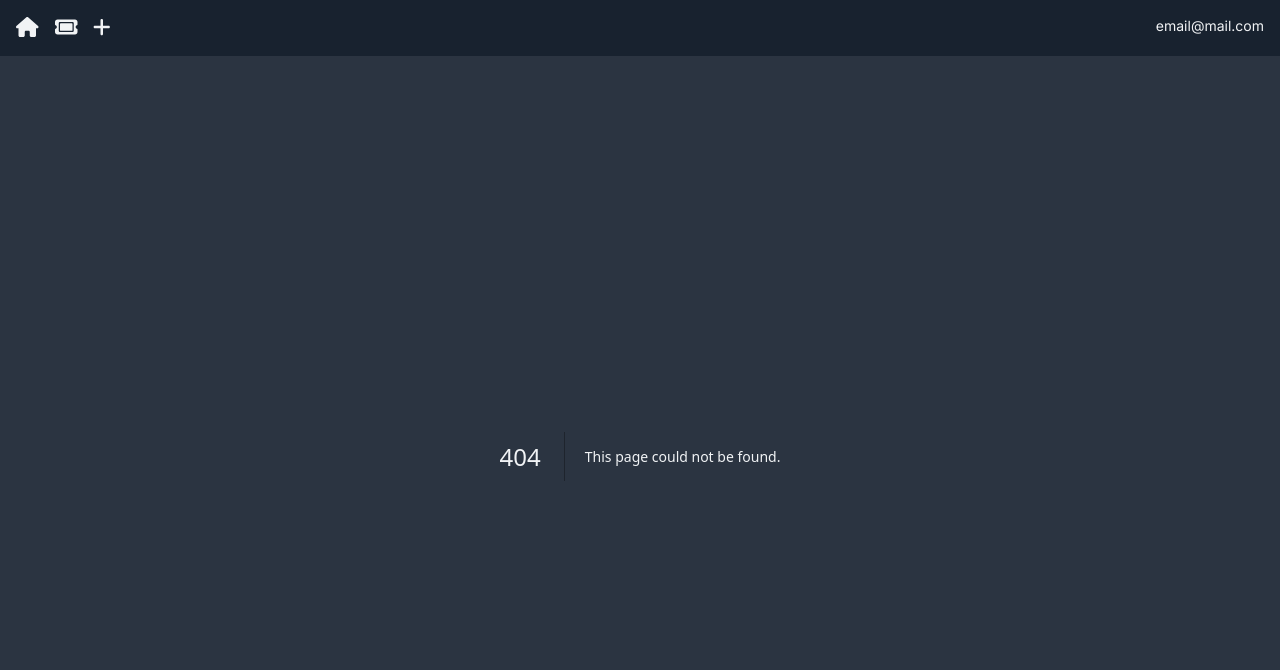
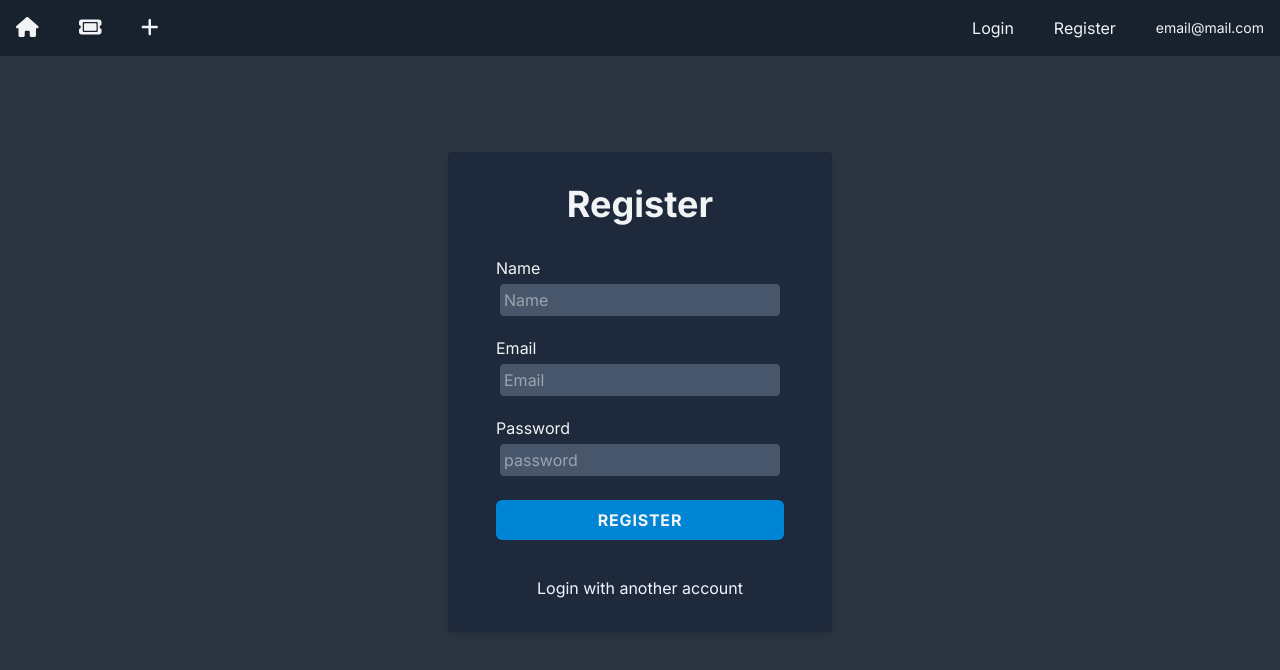
Before and after one commit to AdamDjo/TicketingApp, a Next.js app: page /register in a window 1280 px wide. Before the commit this address had no page. Shown: the top 670 px of the page. Built offline with nearby package versions, Linux system fonts and the light colour scheme.

Commit message:
add form register

```diff
--- a/app/(components)/Nav.tsx
+++ b/app/(components)/Nav.tsx
@@ -7,7 +7,7 @@ import React from 'react';
 const Nav = () => {
   return (
     <nav className="flex justify-between bg-nav p-4">
-      <div className="flex items-center space-x-4">
+      <div className="flex items-center space-x-10">
         <Link href="/">
           <FontAwesomeIcon icon={faHome} className="icon"></FontAwesomeIcon>
         </Link>
@@ -18,8 +18,10 @@ const Nav = () => {
           <FontAwesomeIcon icon={faPlus} className="icon" />
         </Link>
       </div>
-      <div>
-        <p className="text-default-text">email@mail.com</p>
+      <div className="text-default-text flex items-center space-x-10">
+        <Link href="/login">Login</Link>
+        <Link href="/register">Register</Link>
+        <p className="">email@mail.com</p>
       </div>
     </nav>
   );
--- a/app/(models)/Ticket.tsx
+++ b/app/(models)/Ticket.tsx
@@ -1,8 +1,7 @@
 import { TicketType } from '@/types/ticket.type';
 import mongoose, { Schema, Model } from 'mongoose';
 import connectDB from '../utils/db';
-// Connect to MongoDB
-connectDB();
+
 const ticketSchema = new Schema<TicketType>(
   {
     title: String,
--- a/app/(models)/User.tsx
+++ b/app/(models)/User.tsx
@@ -1,8 +1,7 @@
 import mongoose, { Schema, Model } from 'mongoose';
 import connectDB from '../utils/db';
 import { UserType } from '@/types/user.types';
-// Connect to MongoDB
-connectDB();
+
 const userSchema = new Schema<UserType>(
   {
     name: String,
--- a/app/about/page.tsx
+++ /dev/null
@@ -1,9 +0,0 @@
-const About = () => {
-  return (
-    <main className={`pb-14 mt-28 max-w-[800px] mx-auto`}>
-      <h1 className="font-bold text-3xl mb-4">Welcome to my about page</h1>
-      <p>Learn more about my blog here</p>
-    </main>
-  );
-};
-export default About;
--- a/app/api/Tickets/[id]/route.tsx
+++ b/app/api/Tickets/[id]/route.tsx
@@ -8,6 +8,7 @@ export async function DELETE(
   { params }: any
 ): Promise<NextResponse<{ message: string }>> {
   try {
+    await connectDB();
     const { id } = params;
     await TicketModel.findByIdAndDelete(id);
     return NextResponse.json({ message: 'Ticket Deleted' }, { status: 200 });
@@ -23,6 +24,7 @@ export async function GET(
   NextResponse<{ foundTicket: TicketType | null } | { message: string }>
 > {
   try {
+    await connectDB();
     const { id } = params;
     const foundTicket = await TicketModel.findOne({ _id: id });
     return NextResponse.json({ foundTicket }, { status: 200 });
--- a/app/api/Tickets/route.tsx
+++ b/app/api/Tickets/route.tsx
@@ -1,4 +1,5 @@
 import TicketModel from '@/app/(models)/Ticket';
+import connectDB from '@/app/utils/db';
 
 import { TicketType } from '@/types/ticket.type';
 
@@ -9,6 +10,7 @@ export async function POST(
   req: any
 ): Promise<NextResponse<{ message: string }>> {
   try {
+    await connectDB();
     const body = await req.json();
     const ticketData: TicketType = body.formData;
     await TicketModel.create(ticketData);
@@ -27,6 +29,7 @@ export async function GET(): Promise<
   NextResponse<{ tickets: TicketType[] } | { message: string }>
 > {
   try {
+    await connectDB();
     const tickets = await TicketModel.find();
 
     return NextResponse.json({ tickets }, { status: 200 });
--- a/app/api/Users/route.tsx
+++ b/app/api/Users/route.tsx
@@ -2,10 +2,13 @@ import { NextResponse } from 'next/server';
 import { UserType } from '../../../types/user.types';
 import UserModel from '@/app/(models)/User';
 import bcrypt from 'bcrypt';
+import connectDB from '@/app/utils/db';
 
 //Create user
 export async function POST(req: any) {
   try {
+    await connectDB(); // Connect to MongoDB
+
     const body = await req.json();
     const userData = body;
 
--- /dev/null
+++ b/app/login/page.tsx
@@ -0,0 +1,7 @@
+import React from 'react';
+
+const Login = () => {
+  return <div>page</div>;
+};
+
+export default Login;
--- a/app/page.tsx
+++ b/app/page.tsx
@@ -1,7 +1,7 @@
 import React from 'react';
 
 const page = () => {
-  return <div>home</div>;
+  return <div className="">home</div>;
 };
 
 export default page;
--- /dev/null
+++ b/app/register/page.tsx
@@ -0,0 +1,91 @@
+'use client';
+import Link from 'next/link';
+import { useRouter } from 'next/navigation';
+import React, { useState } from 'react';
+
+const Register = () => {
+  const [error, setError] = useState('');
+  const router = useRouter();
+  const handleSubmit = async (e: any) => {
+    e.preventDefault();
+    const name = e.target[0].value;
+    const email = e.target[1].value;
+    const password = e.target[2].value;
+    /*add validation there*/
+    if (!email || !password) {
+      return;
+    }
+    try {
+      const res = await fetch('/api/Users', {
+        method: 'POST',
+        headers: {
+          'Content-Type': 'appilication/json',
+        },
+        body: JSON.stringify({
+          name,
+          email,
+          password,
+        }),
+      });
+
+      if (res.status === 400) {
+        setError('All fields are required');
+        console.log('All fields are required');
+      }
+      if (res.status === 409) {
+        setError('Email already registred');
+        console.log('email registred');
+      }
+
+      if (res.status === 200) {
+        router.push('/login');
+        // router.refresh();
+      }
+    } catch (error) {
+      console.log('form of register not submited');
+    }
+  };
+
+  return (
+    <div className="flex min-h-screen flex-col items-center justify-between p-24">
+      <div className="bg-slate-800 p-8 rounded shadow-md w-96">
+        <h1 className="text-center">Register</h1>
+        <form className="flex flex-col" onSubmit={handleSubmit}>
+          <label>Name</label>
+          <input
+            type="text"
+            className="form-control disp"
+            placeholder="Name"
+            required
+          ></input>
+          <label>Email</label>
+          <input
+            type="text"
+            className="form-control disp"
+            placeholder="Email"
+            required
+          ></input>
+          <label>Password</label>
+          <input
+            type="password"
+            className="form-control"
+            placeholder="password"
+            required
+          ></input>
+          <button className="btn p-2 my-5" type="submit">
+            Register
+          </button>
+          <p className="text-center text-red-400">{error && error}</p>
+        </form>
+        <Link
+          className="block text-center  text-blue-50 hover:text-blue-200"
+          href="/login"
+        >
+          Login with another account
+        </Link>
+      </div>
+    </div>
+  );
+};
+
+export default Register;
--- a/package.json
+++ b/package.json
@@ -12,6 +12,7 @@
     "@fortawesome/free-solid-svg-icons": "^6.4.2",
     "@fortawesome/react-fontawesome": "^0.2.0",
     "bcrypt": "^5.1.1",
+    "bcryptjs": "^2.4.3",
     "mongodb": "^6.3.0",
     "mongodb-uri": "^0.9.7",
     "next": "14.0.3",
```
Also changed, not shown: app/(components)/UserForm.tsx (added), 1 other file (tests, documents, lock files or other folders).
